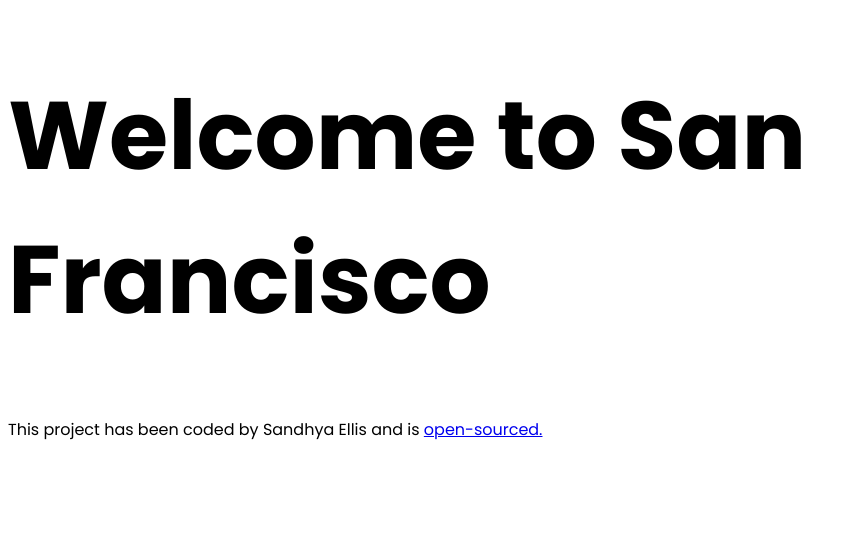
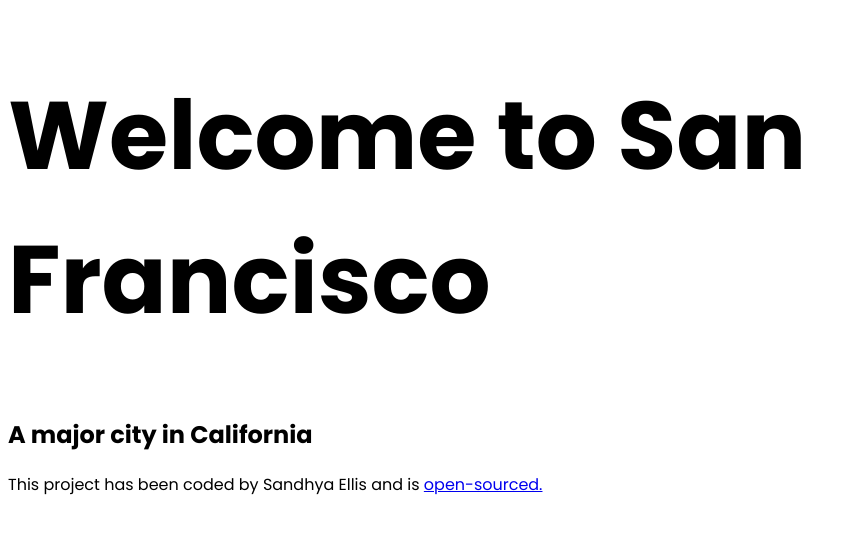
Before and after one commit to sandye604x/SanFrancisco-travel-project, a plain HTML site: page index.html in a window 1280 px wide. Shown: the whole page, without its empty margins (0-856 px from the left). Drawn offline with Linux system fonts and the light colour scheme.

Commit message:
Added subtitle

```diff
--- a/index.html
+++ b/index.html
@@ -12,6 +12,7 @@
 <body>
 
     <h1>Welcome to San Francisco</h1>
+    <h2>A major city in California</h2>
 
 
     <footer>
```
